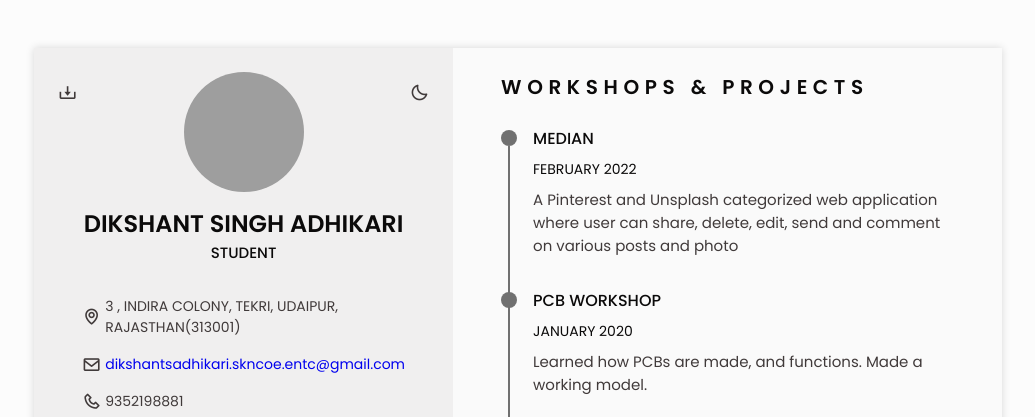
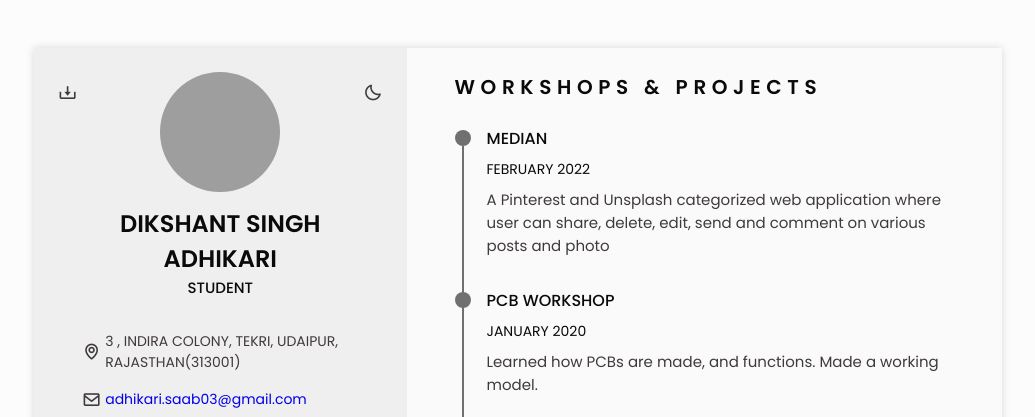
Before and after one commit to adhikari-dikshant/CV, a plain HTML site: page index.html in a window 1280 px wide. Shown: the top 417 px of the page, without its empty margins (122-1157 px from the left). Drawn offline with nearby package versions, Linux system fonts and the light colour scheme; grey boxes are pictures that could not be loaded.

Commit message:
mail id changed

```diff
--- a/index.html
+++ b/index.html
@@ -106,7 +106,7 @@
                             </span>
 
                             <span class="home_information">
-                                <i class='bx bx-envelope home_icon'></i> <a href="mailto:dikshantsadhikari.skncoe.entc@gmail.com">dikshantsadhikari.skncoe.entc@gmail.com</a>
+                                <i class='bx bx-envelope home_icon'></i> <a href="mailto:adhikari.saab03@gmail.com">adhikari.saab03@gmail.com</a>
                             </span>
 
                             <span class="home_information">
```
